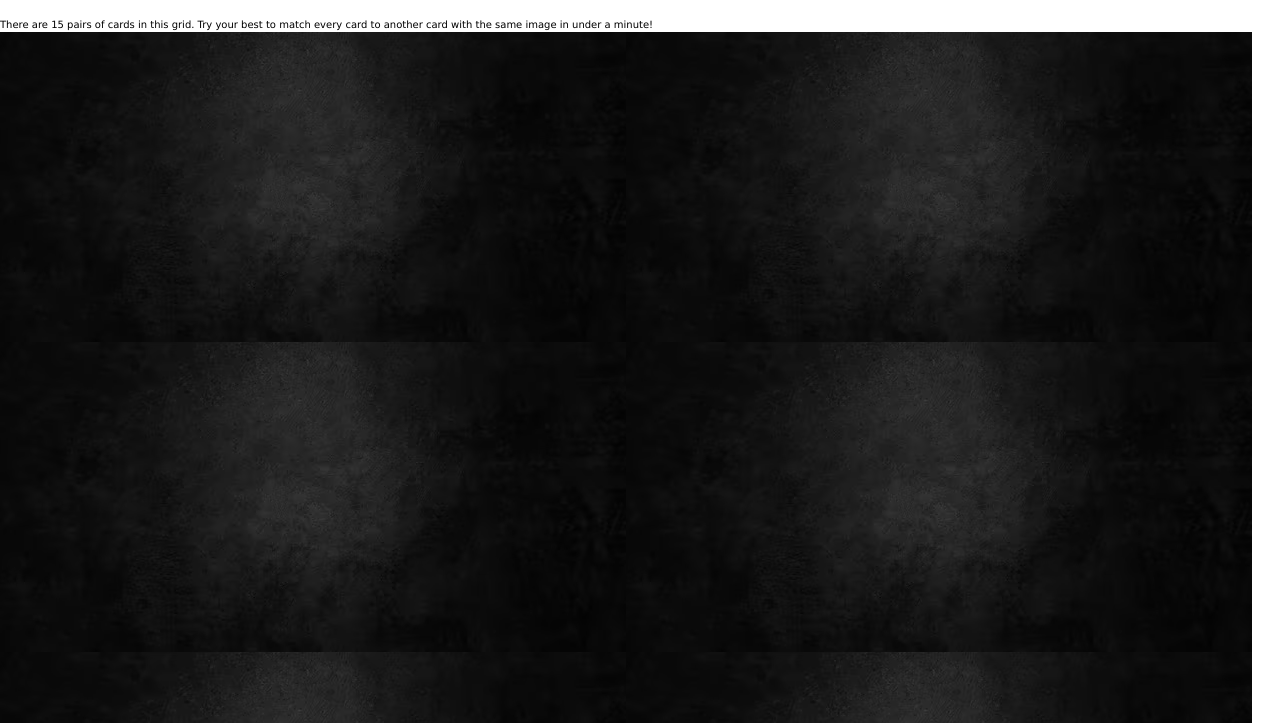
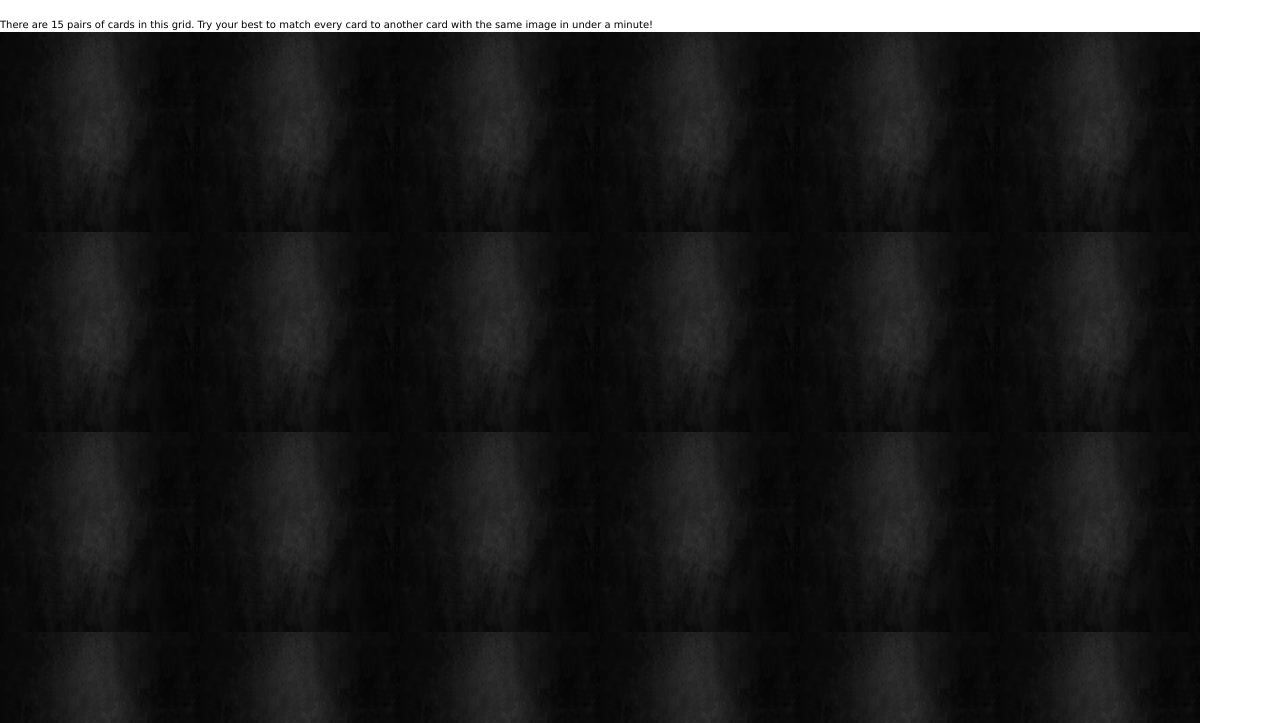
Before and after one commit to staten-island-tech/create-task-Ucheong, a website built with Vite: page vite-project/index.html in a window 1280 px wide. Both pictures are taken after a click on the button "START". Shown: the part 77-800 px from the top of the page. Built offline with nearby package versions, Linux system fonts and the light colour scheme.

Commit message:
create task

```diff
--- a/vite-project/js/main.js
+++ b/vite-project/js/main.js
@@ -16,8 +16,8 @@ document.querySelector(".start").addEventListener("click", function () {
     `<p class="score"> Score: 0/15 </p>`
   );
   setInterval(timer, 1000);
+  shuffle();
   timer();
-  shuffle();
   grid();
 });
 
@@ -55,17 +55,21 @@ function timer() {
 
 function grid() {
   const cardCount = 30;
-  const black = "../imgs/black.avif";
+  const blackimg = "../imgs/black.avif";
   for (let i = 0; i < cardCount; i++) {
     DOMSelectors.display.insertAdjacentHTML(
       "afterbegin",
-      `<img class="black" src="${black}" alt="The Color Black"/>`
+      `<img class="card" src="${blackimg}" alt="The Color Black"/>`
     );
   }
-  const cards = document.querySelectorAll(".black");
+  const cards = document.querySelectorAll(".card");
   cards.forEach((card) => {
     card.addEventListener("click", flipcard);
   });
+  // cards.forEach((card, index) => {
+  //   card.addEventListener("click", flipcard);
+  //   card.dataset.monkey = array[index];
+  // });
 }
 
 function shuffle() {
@@ -77,13 +81,17 @@ let selected = [];
 function flipcard(event) {
   const randomcard = array.pop();
   const img = event.target;
-  // const imgs = "imgs";
-  // img.classList.add(imgs);
+  const imgs = "imgs";
+  img.classList.add(imgs);
   img.src = randomcard;
   const card = { src: randomcard, element: img };
   selected.push(card);
   img.removeEventListener(`click`, flipcard);
   if (selected.length === 2) {
+    // const cards = document.querySelectorAll(".card");
+    // cards.forEach((card) => {
+    //   card.removeEventListener("click", flipcard);
+    // });
     setTimeout(check, 500);
   }
 }
@@ -112,7 +120,14 @@ function check() {
     });
   }
   selected = [];
+  // const cards = document.querySelectorAll(".card");
+  // cards.forEach((card) => {
+  //   if (!card.classList.contains("imgs")) {
+  //     card.addEventListener("click", flipcard);
+  //   }
+  // });
 }
+
 function losepopup() {
   popup.innerHTML = `<h2> YOU WIN!</h2> <p> Score: 15/15 </p> <p> Time Left: ${time}s </p> <button class="home"><i class="fa fa-home"></i></button>`;
 }
@@ -132,3 +147,4 @@ function winpopup() {
 //run the check function so that it still works after i get a point
 //css
 //doesnt have a different image everytime
+//restrict clicking once two are
--- a/vite-project/styles/style.css
+++ b/vite-project/styles/style.css
@@ -68,7 +68,7 @@ button:focus-visible {
   text-align: center;
 }
 
-.imgs {
-  width: 100%;
-  height: auto;
+.card{
+  width: 200px;
+  height: 200px;
 }
```
